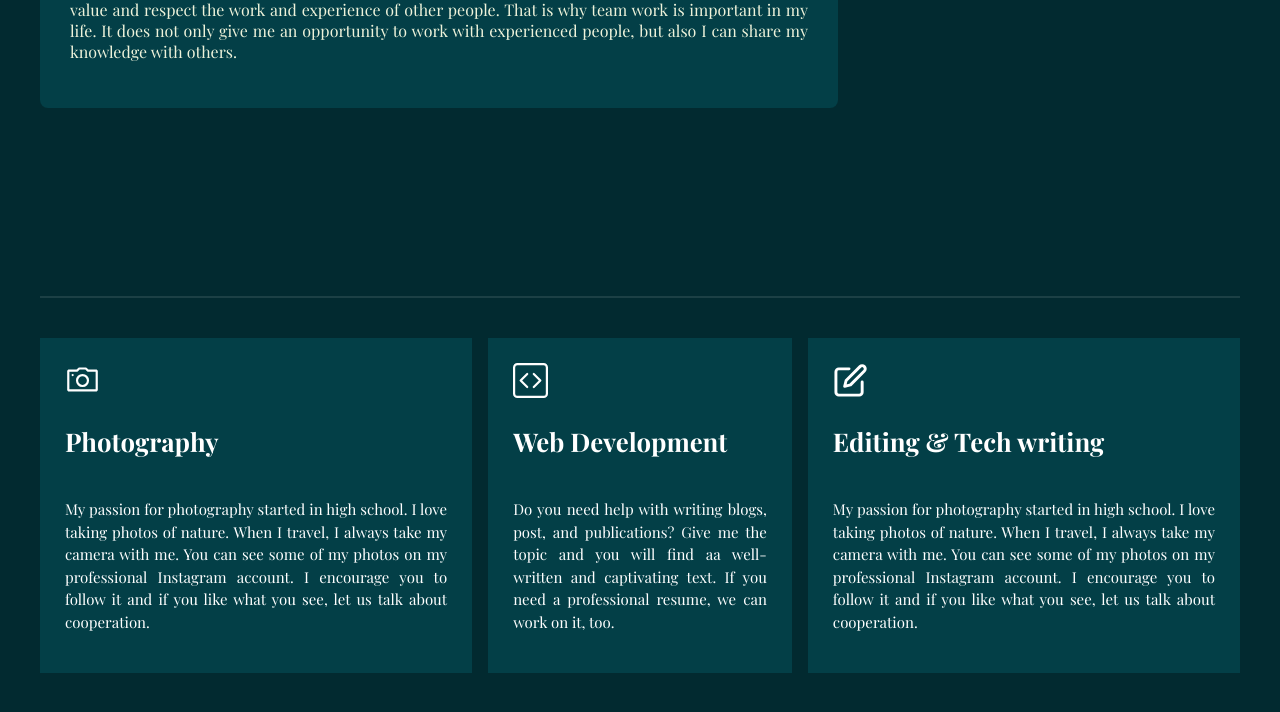
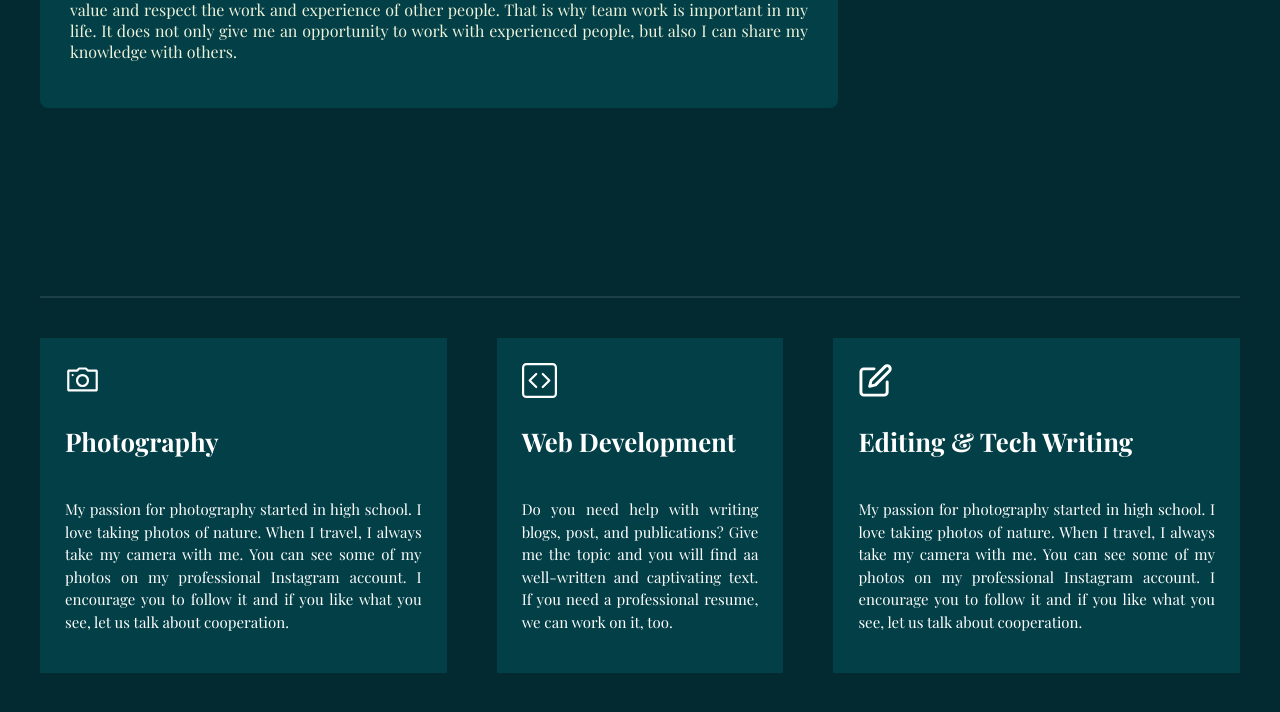
Before and after one commit to AnnaKuliga/anna-kuliga, a React (Create React App) app: page / in a window 1280 px wide. Shown: the part 1306-2018 px from the top of the page. Built offline with nearby package versions, Linux system fonts and the light colour scheme; a web font is replaced by a local one.

Commit message:
styled skills content

```diff
--- a/src/components/Body/Skills/Skills.css
+++ b/src/components/Body/Skills/Skills.css
@@ -31,7 +31,9 @@
 }
 .Skills .skills-categories {
   display: flex;
-  gap: 1rem;
+  align-items: center;
+  justify-content: center;
+  gap: 50px;
 }
 .Skills .skills-categories .skills-card {
   display: flex;
--- a/src/components/Body/Skills/Skills.jsx
+++ b/src/components/Body/Skills/Skills.jsx
@@ -51,7 +51,7 @@ const Skills = () => {
             <FiEdit className="skill-icon" />
           </div>
           <div className="skill-title">
-            <h3>Editing & Tech writing</h3>
+            <h3>Editing & Tech Writing</h3>
           </div>
           <div className="skill-description">
             <p>
--- a/src/components/Body/Skills/Skills.scss
+++ b/src/components/Body/Skills/Skills.scss
@@ -31,7 +31,9 @@
 
   .skills-categories {
     display: flex;
-    gap: 1rem;
+    align-items: center;
+    justify-content: center;
+    gap: 50px;
 
     .skills-card {
       display: flex;
```
Also changed, not shown: 1 other file (tests, documents, lock files or other folders).
